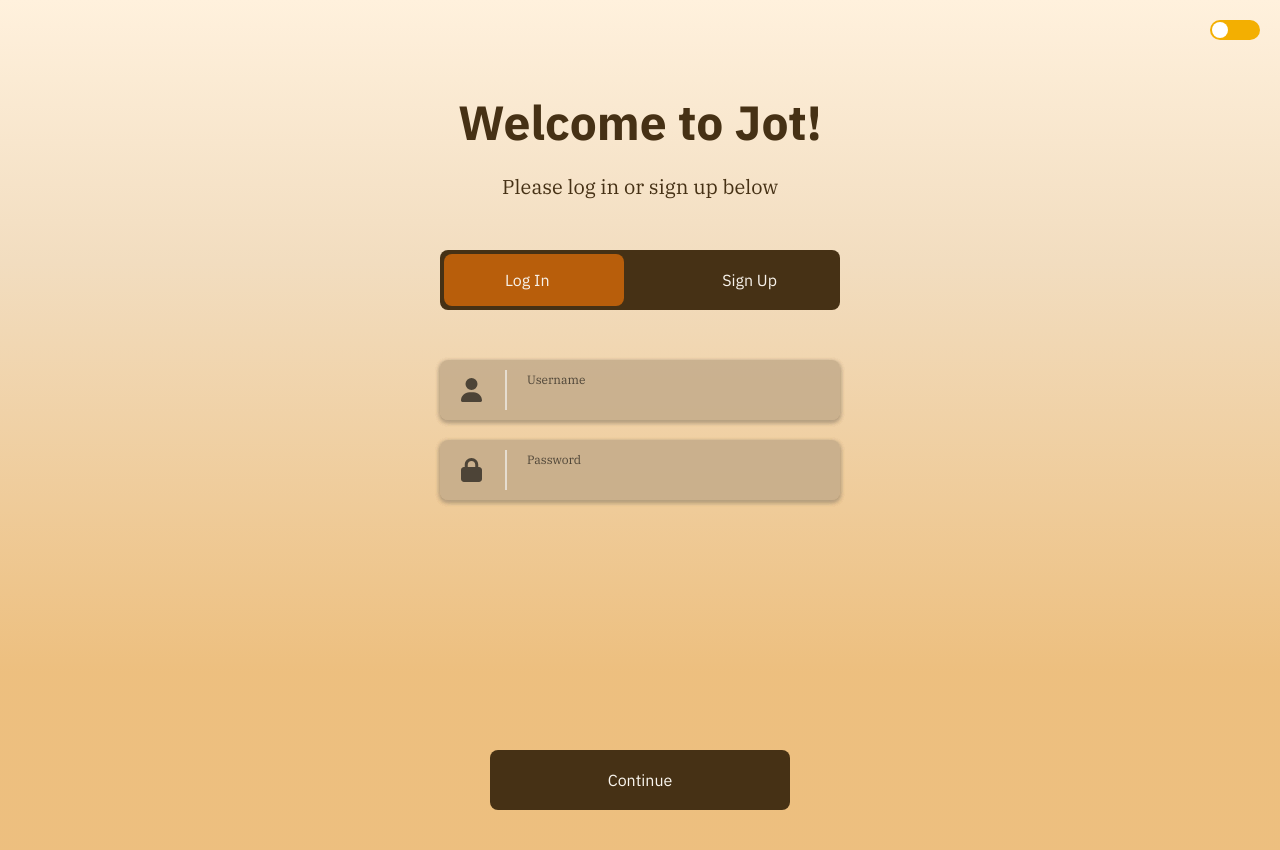
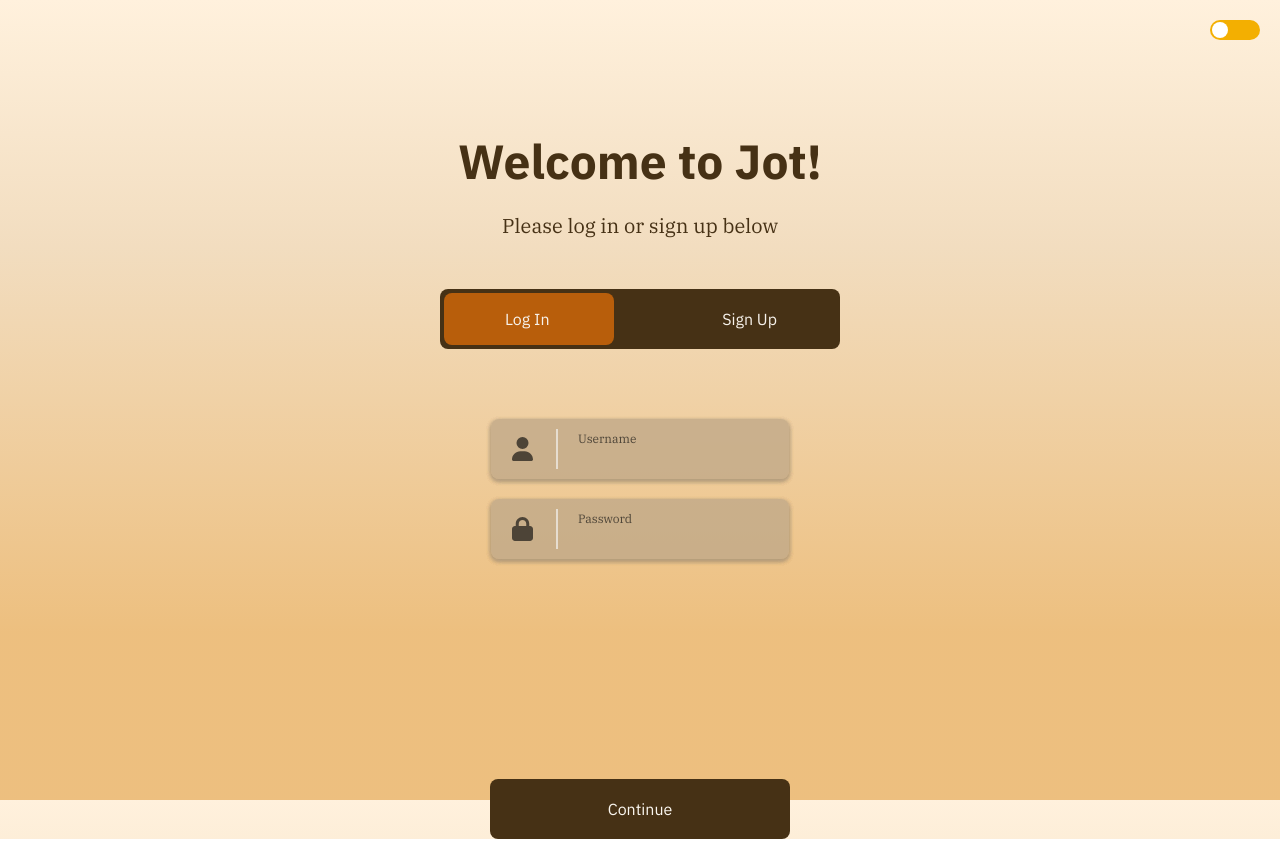
Before and after one commit to mikej321/jot, a React (Create React App) app in the folder frontend/: page / in a window 1280 px wide. Built offline with nearby package versions, Linux system fonts and the light colour scheme.

Commit message:
Remove landing animations

```diff
--- a/frontend/src/App.css
+++ b/frontend/src/App.css
@@ -80,22 +80,9 @@ button {
     transition: color 0.2s ease-in-out;
 }
 
-@media screen and (min-width: 600px) {
-    .mainContainer {
-        height: 100%;
-    }
-}
-
 .mainContainer.landingContainer {
-    grid-template-areas: "nav" "content";
-    grid-template-rows: 50px 1fr;
-}
-
-@media screen and (min-width: 600px) {
-    .mainContainer.landingContainer {
-        grid-template-areas: "nav" "content" "form" "proceedButton";
-        grid-template-rows: 50px 300px 300px 100px;
-    }
+    grid-template-areas: "nav" "content" "form" "proceedButton";
+    grid-template-rows: 50px min-content minmax(300px, 350px) min-content;
 }
 
 .mainContainer.loginContainer {
@@ -181,17 +168,15 @@ button {
 .pageInputContainer {
     display: flex;
     flex-direction: column;
-    justify-content: center;
     align-items: center;
     gap: 20px;
+    margin-top: 20px;
 }
 
 @media screen and (min-width: 600px) {
     .pageInputContainer {
-        justify-content: unset;
         max-width: 400px;
         justify-self: center;
-        margin-top: -50px;
     }
 }
 
--- a/frontend/src/pages/landing.js
+++ b/frontend/src/pages/landing.js
@@ -2,15 +2,18 @@ import "../App.css";
 import "../styles/InputForm.css";
 import "../styles/landingPage.css";
 import BrightnessToggle from "../partials/components/brightnessToggle";
-import LoginButton from "../partials/components/loginButton";
-import SignupButton from "../partials/components/signupButton";
 import DesktopToggle from "../partials/components/desktopFormToggle";
-import DesktopFormLogin from "../partials/desktopFormLogin";
-import DesktopFormSignup from "../partials/desktopFormSignup";
+import FirstNameInput from "../partials/components/firstNameInput";
+import LastNameInput from "../partials/components/lastNameInput";
+import UsernameInput from "../partials/components/usernameInput";
+import PasswordInput from "../partials/components/passwordInput";
 import { FontAwesomeIcon } from "@fortawesome/react-fontawesome";
 import { faArrowLeft } from "@fortawesome/free-solid-svg-icons";
-import { useState } from "react";
-import { motion, AnimatePresence } from "framer-motion";
+import { useEffect, useRef, useState } from "react";
+import { motion, AnimatePresence, stagger, animate } from "framer-motion";
+
+// The stagger effect
+const staggerList = stagger(0.1, { startDelay: 0.25 });
 
 const containerVariant = {
   hidden: {
@@ -70,6 +73,10 @@ const inputVariant = {
   },
 };
 
+const formContainerVariant = {};
+
+const formInputVariant = {};
+
 function LandingPage() {
   const [formState, setFormState] = useState("login");
   const [buttonVisibility, setButtonVisibility] = useState(true);
@@ -77,6 +84,8 @@ function LandingPage() {
   const [lastName, setLastName] = useState("");
   const [username, setUsername] = useState("");
   const [password, setPassword] = useState("");
+
+  const firstRender = useRef(true);
 
   const handleSubmit = async (e) => {
     e.preventDefault();
@@ -116,7 +125,6 @@ function LandingPage() {
   };
 
   return (
-    <AnimatePresence>
     <motion.form
       className="mainContainer landingContainer"
       variants={containerVariant}
@@ -130,46 +138,7 @@ function LandingPage() {
         phrase that says 'A note-taking App' and it will circle the
         outside of the main content on the landing page. This could
         be done after everything is set up */}
-        <nav class="landingNav">
-          <AnimatePresence>
-            {!buttonVisibility && (
-              <motion.div
-                className="arrowContainer"
-                initial={{
-                  opacity: 0,
-                  x: -50,
-                  transition: {
-                    duration: 0.2,
-                    ease: "easeInOut",
-                  },
-                }}
-                animate={{
-                  opacity: 1,
-                  x: 0,
-                }}
-                exit={{
-                  opacity: 0,
-                  x: -50,
-                  transition: {
-                    duration: 0.3,
-                    ease: "easeIn",
-                  },
-                }}
-                style={
-                  buttonVisibility
-                    ? { cursor: "none", pointerEvents: "none" }
-                    : { cursor: "pointer", pointerEvents: "all" }
-                }
-                layout
-              >
-                <FontAwesomeIcon
-                  icon={faArrowLeft}
-                  className="landingArrow"
-                  onClick={handleBackButton}
-                />
-              </motion.div>
-            )}
-          </AnimatePresence>
+      <nav className="landingNav">
         <motion.div className="dayNightModeToggle" layout>
           <BrightnessToggle />
         </motion.div>
@@ -182,34 +151,49 @@ function LandingPage() {
           <h1>Welcome to Jot!</h1>
           <p>Please log in or sign up below</p>
         </motion.div>
-          <motion.div className="mobileControls" variants={inputVariant}>
-            <LoginButton
-              handleButtonVisibility={handleButtonVisibility}
-              handleFormState={handleFormState}
-            />
-            <SignupButton
-              handleButtonVisibility={handleButtonVisibility}
-              handleFormState={handleFormState}
-            />
-          </motion.div>
-          <motion.div className="desktopControls" variants={loginToggleVariant}>
+        <motion.div className="landingControls" variants={loginToggleVariant}>
           <DesktopToggle setFormState={setFormState} />
         </motion.div>
       </motion.div>
       <motion.div className="pageInputContainer landingInputContainer">
         <AnimatePresence>
           {formState === "login" ? (
-              <motion.div variants={inputVariant}>
-                <DesktopFormLogin />
+            <motion.div
+              className="formInputs loginInputs"
+              key="login"
+              variants={formContainerVariant}
+              initial="hidden"
+              animate="visible"
+              exit="exit"
+            >
+              <motion.div className="inputMotion" variants={formInputVariant}>
+                <UsernameInput />
+              </motion.div>
+              <motion.div className="inputMotion" variants={formInputVariant}>
+                <PasswordInput />
+              </motion.div>
             </motion.div>
           ) : (
-              <motion.div variants={inputVariant}>
-                <DesktopFormSignup
-                  getFirstName={getFirstName}
-                  getLastName={getLastName}
-                  getUsername={getUsername}
-                  getPassword={getPassword}
-                />
+            <motion.div
+              className="formInputs signupInputs"
+              key="signup"
+              variants={formContainerVariant}
+              initial="hidden"
+              animate="visible"
+              exit="exit"
+            >
+              <motion.div className="inputMotion" variants={formInputVariant}>
+                <FirstNameInput />
+              </motion.div>
+              <motion.div className="inputMotion" variants={formInputVariant}>
+                <LastNameInput />
+              </motion.div>
+              <motion.div className="inputMotion" variants={formInputVariant}>
+                <UsernameInput />
+              </motion.div>
+              <motion.div className="inputMotion" variants={formInputVariant}>
+                <PasswordInput />
+              </motion.div>
             </motion.div>
           )}
         </AnimatePresence>
@@ -222,14 +206,12 @@ function LandingPage() {
         Continue
       </motion.button>
     </motion.form>
-    </AnimatePresence>
   );
 }
 
 export default LandingPage;
 
-/* Change the desktop page to where it has the same content as the mobile. Take the desktopSignupPage and desktopLoginPage away and instead, just put the inputs on this page
-under one container. Some styling may need to be changed for it to work. */
-
-/* Take the mobile/desktop controls container away and instead, make it to where the desktop toggle is simply under the page.
-The page has far too many containers and this is what's causing the problem. Look into fixing this tomorrow. */
+/* I fixed the mobile/desktop having two separate login/signup pages. Now everything is condensed
+to the landing page. Next, I need to set up animations for the inputs when they come in similar
+to how I had it on the desktop. After that, I should have everything needed to finish
+authentication for Jot! */
--- a/frontend/src/styles/InputForm.css
+++ b/frontend/src/styles/InputForm.css
@@ -115,7 +115,28 @@
 }
 
 .landingSubmitButton {
-    display: none;
+    grid-area: proceedButton;
+    width: 100%;
+    max-width: 300px;
+    border: none;
+    border-radius: 8px;
+    height: 60px;
+    background: rgb(70, 49, 21);
+    color: rgb(250, 246, 239);
+    align-self: center;
+    justify-self: center;
+    cursor: pointer;
+    margin-top: 60px;
+}
+
+.mainContainer.darkMode .landingSubmitButton {
+    background: rgb(65, 123, 90);
+    color: rgb(210, 248, 223);
+}
+
+.mainContainer.darkMode .landingSubmitButton:hover {
+    background: rgb(103, 149, 123);
+    color: rgb(60, 83, 70);
 }
 
 .mobileFooter {
@@ -169,31 +190,3 @@
 .footerButton:hover .mobileFooterIcon {
     color: rgb(114, 214, 0);
 }
-
-
-@media screen and (min-width: 600px) {
-    .landingSubmitButton {
-        display: initial;
-        grid-area: proceedButton;
-        width: 100%;
-        max-width: 300px;
-        border: none;
-        border-radius: 8px;
-        height: 60px;
-        background: rgb(70, 49, 21);
-        color: rgb(250, 246, 239);
-        align-self: center;
-        justify-self: center;
-        cursor: pointer;
-    }
-
-    .mainContainer.darkMode .landingSubmitButton {
-        background: rgb(65, 123, 90);
-        color: rgb(210, 248, 223);
-    }
-
-    .mainContainer.darkMode .landingSubmitButton:hover {
-        background: rgb(103, 149, 123);
-        color: rgb(60, 83, 70);
-    }
-}
--- a/frontend/src/styles/landingPage.css
+++ b/frontend/src/styles/landingPage.css
@@ -4,26 +4,12 @@
     flex-direction: column;
     align-self: center;
     align-items: center;
-    transform: translateY(-80px);
     gap: 80px;
-}
-
-@media screen and (min-width: 600px) {
-    .contentContainer {
-        transform: translateY(-25px);
-    }
+    margin-top: 40px;
 }
 
 
-.mobileControls {
-    display: flex;
-    flex-direction: column;
-    gap: 20px;
-}
 
-.desktopControls {
-    display: none;
-}
 
 .desktopForm {
     max-height: 0;
@@ -31,31 +17,106 @@
     overflow: hidden;
 }
 
+.pageInputContainer.landingInputContainer {
+    grid-area: form;
+}
+
+.formInputs {
+    display: flex;
+    flex-direction: column;
+    gap: 20px;
+}
+
+.landingControls {
+    position: relative;
+    width: 100%;
+    min-width: 350px;
+    max-width: 350px;
+    height: 60px;
+    border-radius: 8px;
+    background: rgb(70, 49, 21);
+    display: flex;
+    justify-content: space-between;
+    gap: 20px;
+    /* z-index: -1; */
+    transform: translateY(-30px);
+}
+
+.mainContainer.landingContainer.darkMode .landingControls {
+    background: rgb(28, 76, 49);
+}
+
+.toggleIndicator {
+    height: 52px;
+    width: 100%;
+    max-width: 170px;
+    border-radius: 8px;
+    background: rgb(184, 94, 11);
+    position: absolute;
+    top: 4px;
+    transform: translateX(4px);
+    z-index: 1;
+    cursor: pointer;
+    transition: all 0.25s ease-in-out;
+}
+
+.mainContainer.darkMode.landingContainer .pageInputContainer.landingInputContainer .landingControls {
+    background: rgb(28, 76, 49);
+}
+
+.mainContainer.darkMode .toggleIndicator {
+    background: rgb(56, 152, 98);
+}
+
+.toggleIndicator[signUpForm=""] {
+    transform: translateX(176px);
+}
+
+.landingControls button {
+    border: none;
+    background: transparent;
+    z-index: 2;
+    cursor: pointer;
+}
+
+.desktopLoginButton {
+    position: relative;
+    left: 65px;
+}
+
+.desktopSignupButton {
+    position: relative;
+    right: 63px;
+}
+
+.desktopForm {
+    max-height: initial;
+    width: initial;
+    overflow: initial;
+    display: flex;
+    flex-direction: column;
+    gap: 20px;
+}
+
 @media screen and (min-width: 600px) {
     .mainContainer.landingContainer .pageContent.landingContent {
         align-self: unset;
     }
 
-        .mobileControls {
-        display: none;
-        grid-area: unset;
-    }
-
-
-    .desktopControls {
+    .landingControls {
         position: relative;
-        width: 400px;
+        min-width: 400px;
+        max-width: 400px;
         height: 60px;
         border-radius: 8px;
         background: rgb(70, 49, 21);
         display: flex;
         justify-content: space-between;
         gap: 20px;
-        z-index: -1;
         transform: translateY(-30px);
     }
 
-    .mainContainer.landingContainer.darkMode .desktopControls {
+    .mainContainer.landingContainer.darkMode .landingControls {
         background: rgb(28, 76, 49);
     }
 
@@ -68,15 +129,10 @@
         top: 4px;
         transform: translateX(4px);
         z-index: 1;
-        cursor: pointer;
         transition: all 0.25s ease-in-out;
     }
 
-    .pageInputContainer.landingInputContainer {
-        grid-area: form;
-    }
-
-    .mainContainer.darkMode.landingContainer .pageInputContainer.landingInputContainer .desktopControls {
+    .mainContainer.darkMode.landingContainer .pageInputContainer.landingInputContainer .landingControls {
         background: rgb(28, 76, 49);
     }
 
@@ -85,10 +141,10 @@
     }
 
     .toggleIndicator[signUpForm=""] {
-        transform: translateX(216px);
+        transform: translateX(226px);
     }
 
-    .desktopControls button {
+    .landingControls button {
         border: none;
         background: transparent;
         z-index: 2;
```
Lines whose indentation alone changed are shown as unchanged.
